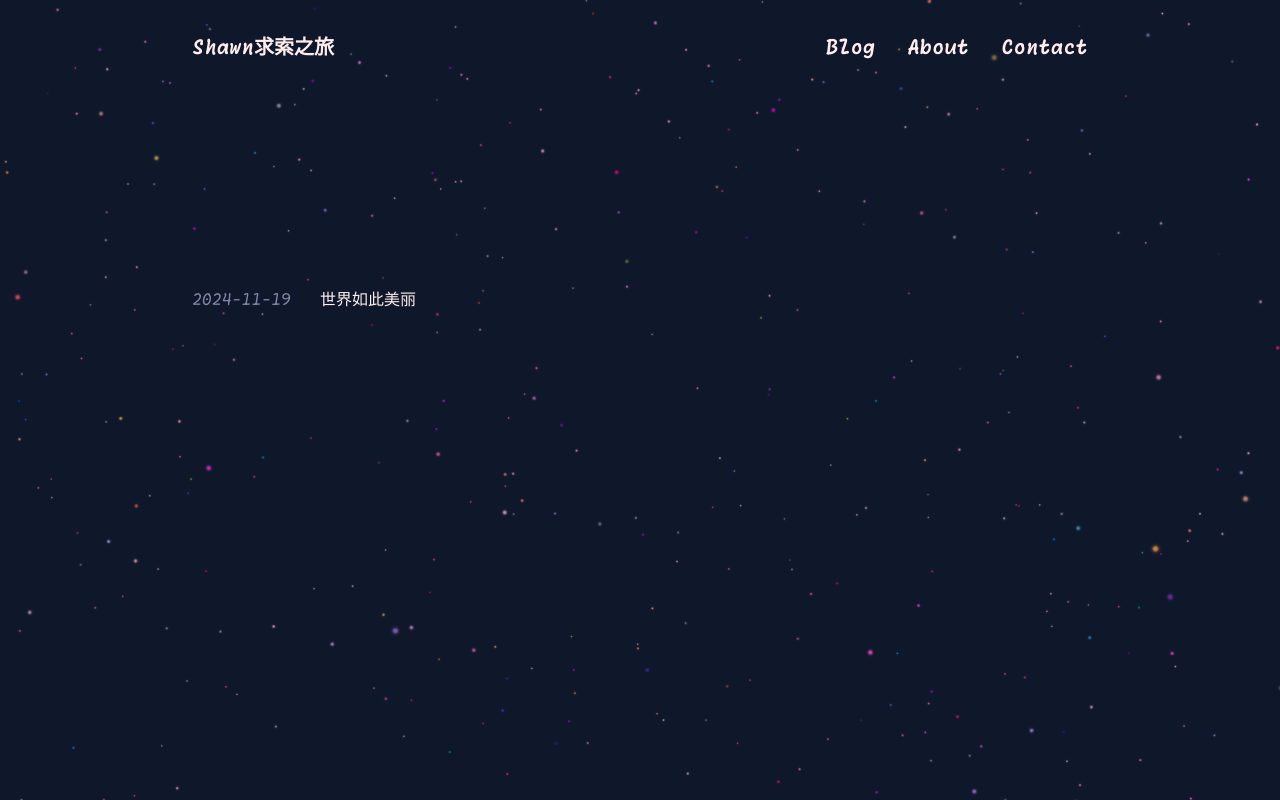
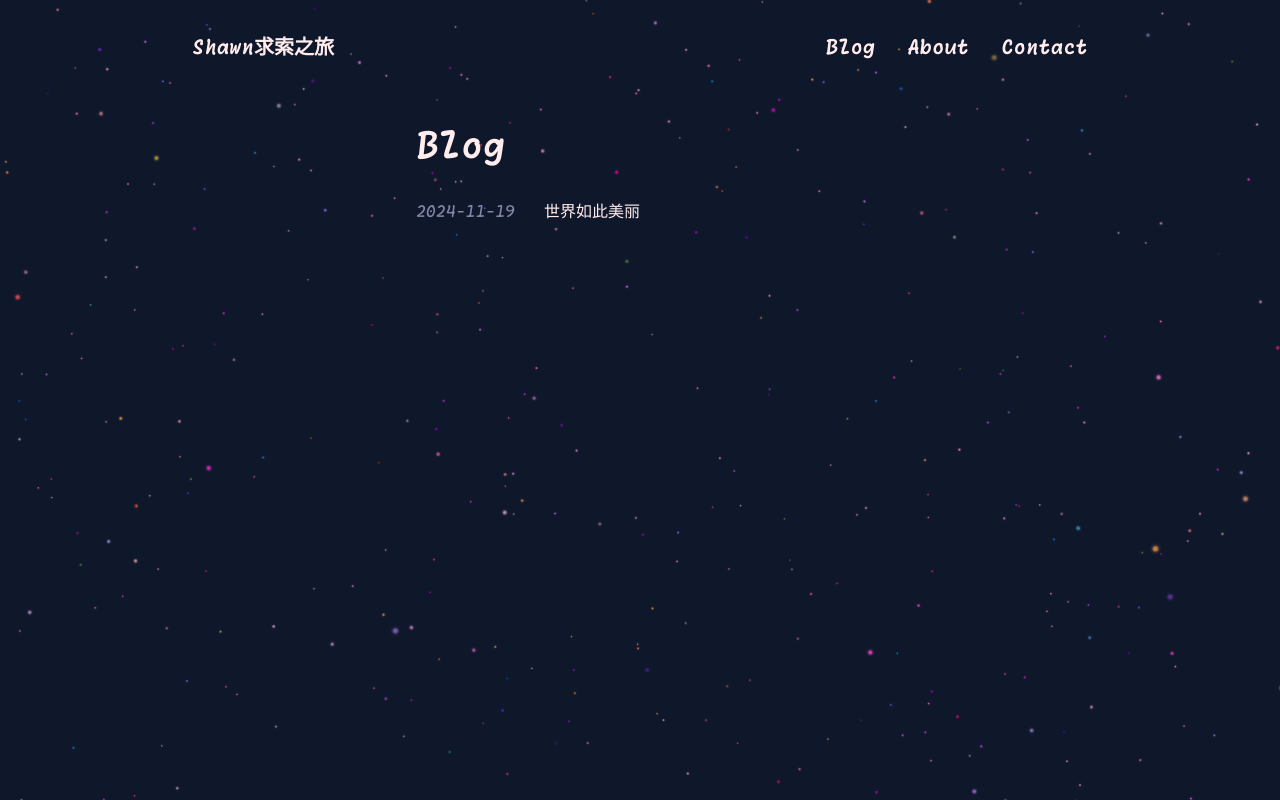
Before and after one commit to ShawBit/Blog, a Next.js app: page /blog in a window 1280 px wide. Built offline with nearby package versions, Linux system fonts and the light colour scheme.

Commit message:
style: change the blog position

```diff
--- a/src/app/blog/page.tsx
+++ b/src/app/blog/page.tsx
@@ -6,8 +6,11 @@ async function BlogPage() {
   const { posts }: { posts: BlogPost[] } = await getBlogPosts();
   return (
     <div className="min-h-screen w-full">
-      <div className="flex flex-col gap-4 px-48 pt-72">
-        <BlogList posts={posts} />
+      <div className="flex flex-col gap-4 px-48 pt-32 items-center">
+        <div className="w-1/2 flex flex-col gap-8">
+          <span className="text-4xl font-bold">Blog</span>
+          <BlogList posts={posts} />
+        </div>
       </div>
       <div className="hidden md:flex justify-end md:w-1/5 pr-6 text-right"></div>
     </div>
--- a/src/components/blog/BlogList.tsx
+++ b/src/components/blog/BlogList.tsx
@@ -20,13 +20,13 @@ export default async function WeeklyList({
           {isSide ? (
             <></>
           ) : (
-            <span className="text-[#8585a8] min-w-28">
+            <span className="text-[#8585a8] min-w-28 font-medium">
               {dayjs(post.metadata.date).format("YYYY-MM-DD")}
             </span>
           )}
           <Link
             href={`/blog/${post.metadata.slug}`}
-            className="hover:border-b hover:border-border truncate transition-colors duration-500 ease-in-out"
+            className="hover:border-b hover:border-border truncate transition-colors duration-500 ease-in-out font-medium"
           >
             {post.metadata.title}
           </Link>
```
